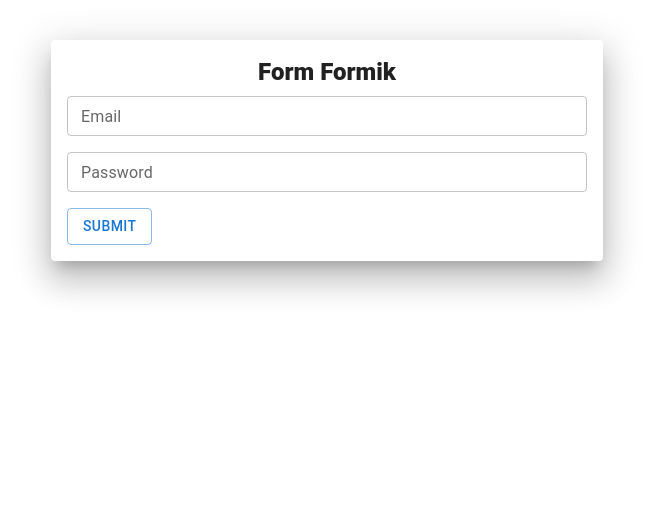
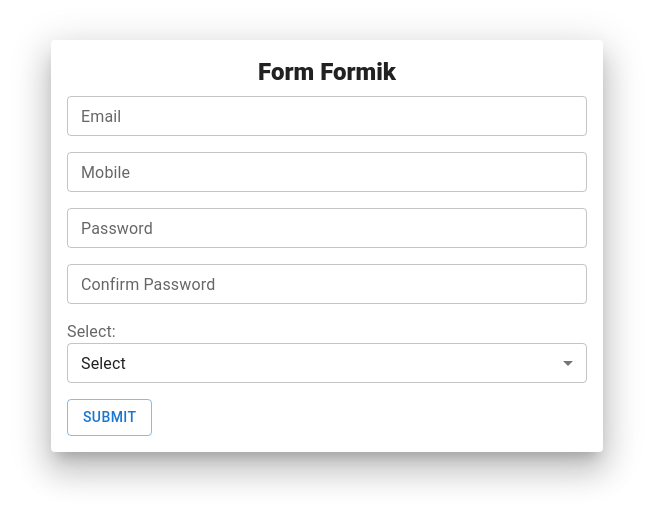
Before and after one commit to mansinghbhagaur/projects, a React (Vite) app in the folder formikyup12pm/: page / in a window 1280 px wide. Shown: the top 524 px of the page, without its empty margins (313-966 px from the left). Built offline with nearby package versions, Linux system fonts and the light colour scheme.

Commit message:
commit done

```diff
--- a/formikyup12pm/src/App.jsx
+++ b/formikyup12pm/src/App.jsx
@@ -1,6 +1,6 @@
 // formik yup with mui
 
-import { Button, Container, Grid2, Paper, TextField, Typography } from "@mui/material";
+import { Button, Container, FormControl, FormControlLabel, FormLabel, Grid2, MenuItem, Paper, Select, TextField, Typography } from "@mui/material";
 import { useFormik } from "formik";
 import * as Yup from "yup"; // eslint-disable-line no-unused-vars
 
@@ -8,18 +8,23 @@
   const { values, touched, handleBlur, errors, handleChange, handleSubmit } = useFormik({
     initialValues: {
       email: "",
+      mobile: "",
       password: "",
+      confirmPassword: ''
     },
     validationSchema: Yup.object({
-      email: Yup.string().required().email('Invalid Email'),
-      password: Yup.string().required("Pass is required").min('5', 'minium 5 digit').max('8', "maximum 8 digit"),
+      email: Yup.string().required().matches(/^[a-zA-Z0-9._%+-]+@[a-zA-Z0-9.-]+\.[a-zA-Z]{2,}$/,
+        'Invalid email format'),
+      mobile: Yup.string().required().matches(/^[0-9]{10}$/, 'Invalid mobile number'),
+      password: Yup.string().required("Pass is required").min(5, 'minium 5 digit').max(8, "maximum 8 digit"),
+      confirmPassword: Yup.string().oneOf([Yup.ref('password'), null], "password not match"),
     }),
     onSubmit: (values, { resetForm }) => {
       console.log(values);
       resetForm();
     },
-    validateOnChange: false,
-    validateOnBlur: false,
+    validateOnChange: true,
+    validateOnBlur: true,
   });
 
   console.table(errors);
@@ -31,11 +36,34 @@
         <Typography variant="h5" fontWeight={800} textAlign='center' gutterBottom>Form Formik</Typography>
         <Grid2 container spacing={2}>
           <Grid2 size={{ sm: 12 }}>
-            <TextField fullWidth size="small" error={errors.email || touched.email} onBlur={handleBlur} helperText={errors.email || touched.email} name="email" value={values.email || ""} onChange={handleChange} label="Email" placeholder="Enter Your Email" />
+            <TextField fullWidth size="small" error={touched.email && errors.email} onBlur={handleBlur} helperText={touched.email && errors.email} name="email" value={values.email || ""} onChange={handleChange} label="Email" placeholder="Enter Your Email" />
+          </Grid2>
+
+          <Grid2 size={{ sm: 12 }}>
+            <TextField fullWidth size="small" type="number" error={touched.mobile && errors.mobile} onBlur={handleBlur} helperText={touched.mobile && errors.mobile} name="mobile" value={values.mobile || ""} onChange={handleChange} label="Mobile" placeholder="Enter Your Mobile" />
           </Grid2>
 
           <Grid2 size={{ sm: 12 }}>
             <TextField fullWidth size="small" error={touched.password && errors.password} onBlur={handleBlur} helperText={touched.password && errors.password} name="password" value={values.password || ""} onChange={handleChange} label="Password" placeholder="Enter Your Password" />
+          </Grid2>
+
+
+          <Grid2 size={{ sm: 12 }}>
+            <TextField fullWidth size="small" error={touched.confirmPassword && errors.confirmPassword} onBlur={handleBlur} helperText={touched.confirmPassword && errors.confirmPassword} name="confirmPassword" value={values.confirmPassword || ""} onChange={handleChange} label="Confirm Password" placeholder="Enter Your ConfirmPassword" />
+          </Grid2>
+
+          <Grid2 size={{ sm: 12 }}>
+            <FormControl fullWidth size="small">
+              <FormLabel>
+                Select:
+              </FormLabel>
+              <Select displayEmpty value={""}>
+                <MenuItem value="">Select</MenuItem>
+                <MenuItem value="1">
+                  option1
+                </MenuItem>
+              </Select>
+            </FormControl>
           </Grid2>
 
           <Grid2 size={{ xs: 4 }}>
```
